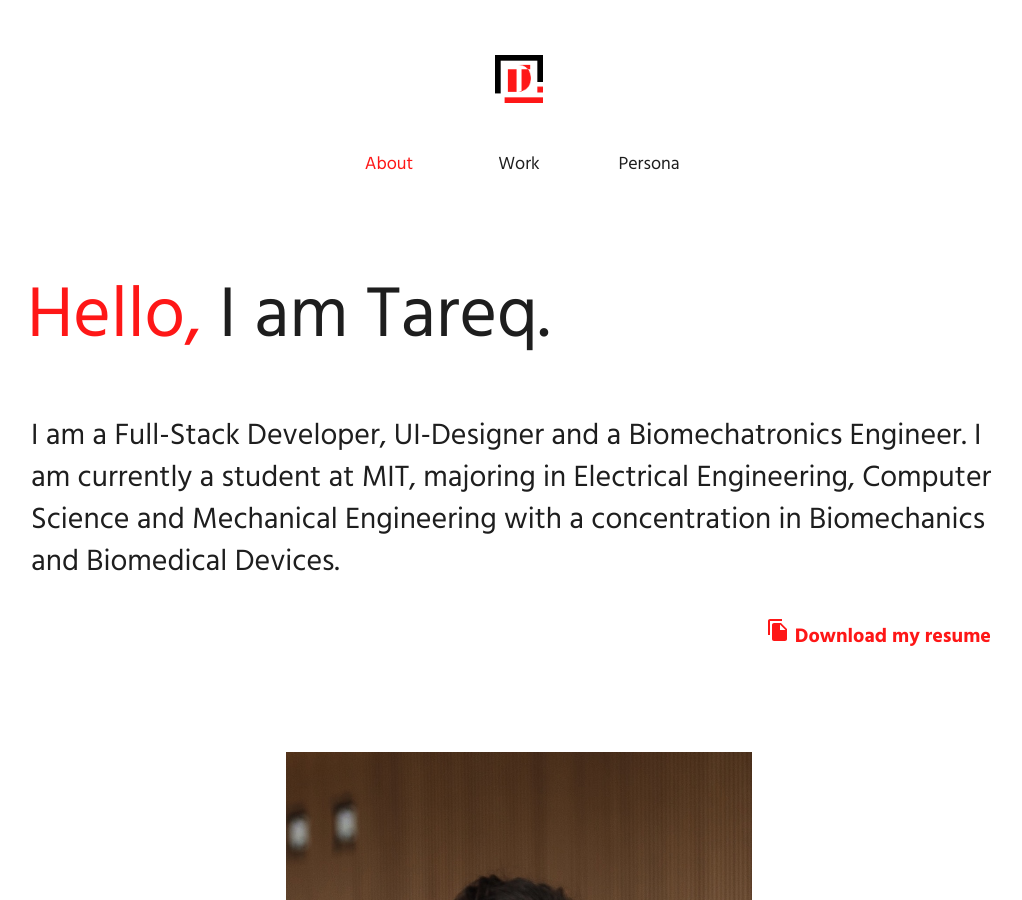
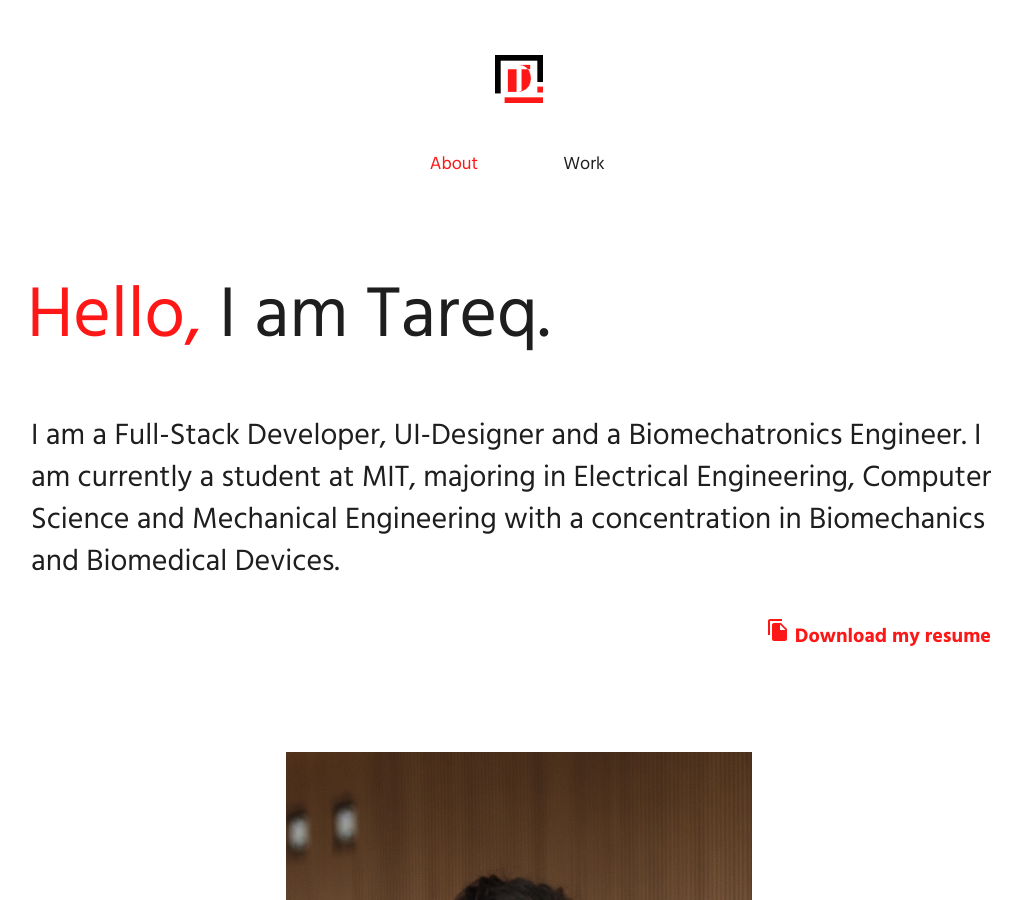
Before and after one commit to itstorque/2018-tareqdandachi.github.io, a Jekyll site: the page built from index.md, in a window 1280 px wide and 900 px high. Shown: the whole window, without its empty margins (121-1143 px from the left). Built offline with Jekyll 4.4.1, drawn with Linux system fonts in a browser that asks for light colours.

Commit message:
Turning Off Persona Page Temporarily

```diff
--- a/_layouts/default.html
+++ b/_layouts/default.html
@@ -23,7 +23,7 @@
       <ul>
         <a href="/"><span {% if page.title == "Home" %}class="selected"{% endif %}>About</span></a>
         <a href="/work"><span {% if page.title == "Work" %}class="selected"{% endif %}>Work</span></a>
-        <a href="/persona"><span {% if page.title == "Persona" %}class="selected"{% endif %}>Persona</span></a>
+        <!--<a href="/persona"><span {% if page.title == "Persona" %}class="selected"{% endif %}>Persona</span></a>-->
       </ul>
 
     </nav>
```
